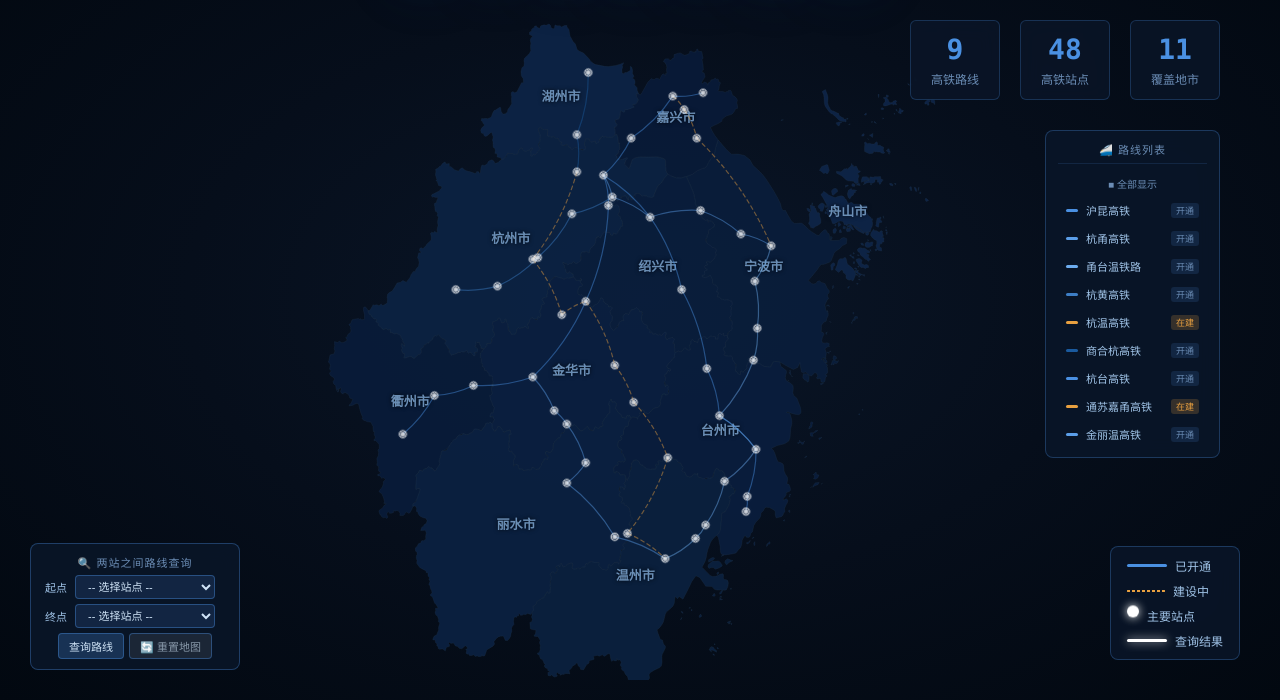
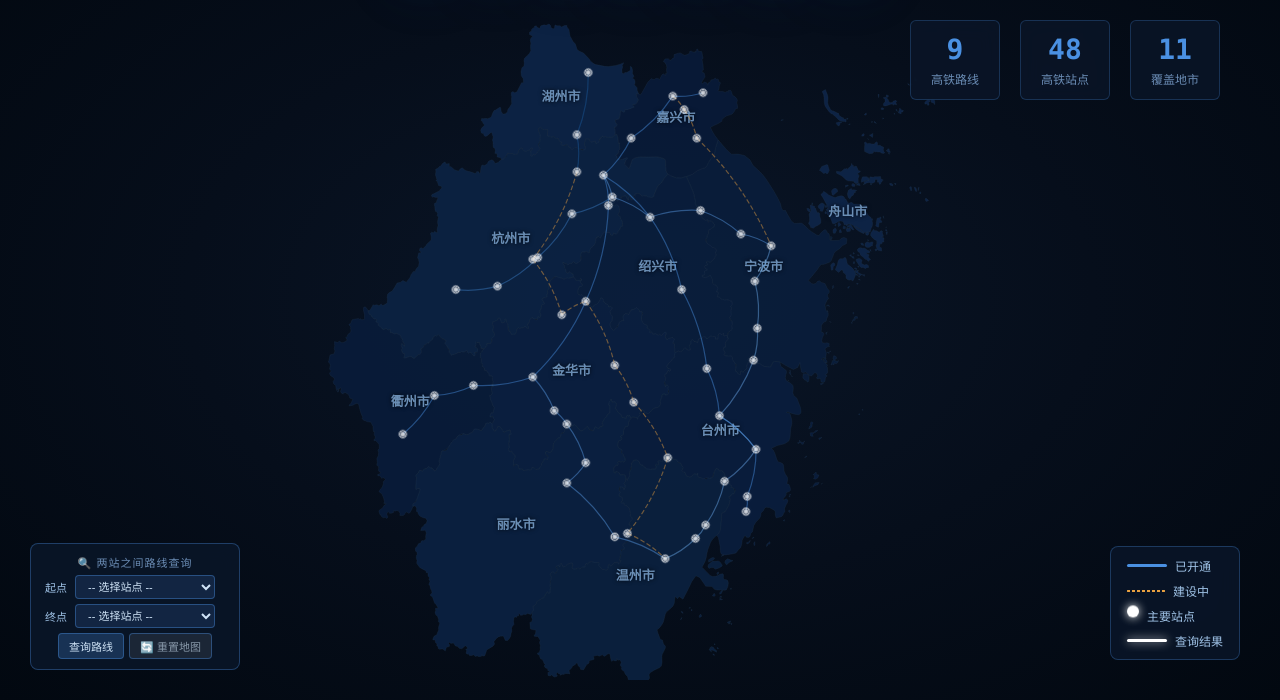
Before and after one commit to quninger/zhejiang-railway, a plain HTML site: page index.html in a window 1280 px wide. Shown: the part 100-800 px from the top of the page. Drawn offline with Linux system fonts and the light colour scheme.

Commit message:
移除路线列表悬窗

```diff
--- a/index.html
+++ b/index.html
@@ -67,41 +67,6 @@
   .info-card .value { font-size:28px;font-weight:700;color:#4a90e2;font-family:'DIN','Consolas',monospace; }
   .info-card .label { font-size:12px;color:#6b8db5;margin-top:4px; }
 
-  /* ---- 右侧路线列表悬窗 ---- */
-  .route-list {
-    position:absolute;top:130px;right:60px;width:175px;max-height:380px;
-    display:flex;flex-direction:column;gap:2px;
-    padding:10px 12px;background:rgba(10,22,40,0.88);
-    border:1px solid rgba(74,144,226,0.3);border-radius:8px;
-    z-index:10;backdrop-filter:blur(10px);overflow-y:auto;
-  }
-  .route-list::-webkit-scrollbar { width:4px; }
-  .route-list::-webkit-scrollbar-thumb { background:rgba(74,144,226,0.3);border-radius:2px; }
-  .route-list .list-title {
-    font-size:11px;color:#6b8db5;text-align:center;padding-bottom:6px;
-    border-bottom:1px solid rgba(74,144,226,0.15);margin-bottom:4px;letter-spacing:1px;
-  }
-  .route-item {
-    display:flex;align-items:center;gap:8px;padding:5px 8px;
-    border-radius:4px;cursor:pointer;transition:all 0.15s;
-    font-size:11px;color:#a0c4e8;
-  }
-  .route-item:hover { background:rgba(74,144,226,0.15); }
-  .route-item.active { background:rgba(74,144,226,0.2);color:#fff; }
-  .route-item .dot {
-    width:12px;height:3px;border-radius:2px;flex-shrink:0;
-  }
-  .route-item .tag {
-    margin-left:auto;font-size:9px;padding:1px 5px;border-radius:3px;
-    background:rgba(74,144,226,0.15);color:#6b8db5;
-  }
-  .route-item .tag.building { background:rgba(232,160,64,0.2);color:#e8a040; }
-  .route-list .btn-all {
-    text-align:center;font-size:10px;color:#6b8db5;padding:4px 0;
-    cursor:pointer;border-radius:4px;margin-top:2px;
-  }
-  .route-list .btn-all:hover { color:#a0c4e8;background:rgba(74,144,226,0.1); }
-
   /* ---- 左下角路线查询面板 ---- */
   .route-panel {
     position:absolute;bottom:30px;left:30px;display:flex;flex-direction:column;gap:5px;
@@ -168,12 +133,6 @@
     <div class="info-card"><div class="value" id="routeCount">9</div><div class="label">高铁路线</div></div>
     <div class="info-card"><div class="value" id="stationCount">0</div><div class="label">高铁站点</div></div>
     <div class="info-card"><div class="value" id="cityCount">11</div><div class="label">覆盖地市</div></div>
-  </div>
-
-  <!-- 右侧路线列表悬窗 -->
-  <div class="route-list" id="routeList">
-    <div class="list-title">🚄 路线列表</div>
-    <div class="btn-all" id="btnAllRoutes">■ 全部显示</div>
   </div>
 
   <!-- 路线查询面板 -->
@@ -258,47 +217,7 @@
     return null;
   }
 
-  // ============ 构建路线列表悬窗 ============
-  const routeList=document.getElementById('routeList');
-  routes.forEach((r,i)=>{
-    const div=document.createElement('div');
-    div.className='route-item';
-    div.dataset.idx=i;
-    const isB=r.status==='building';
-    div.innerHTML='<span class="dot" style="background:'+(isB?'#e8a040':colors[i%colors.length])+'"></span>'+
-      r.name+(isB?'<span class="tag building">在建</span>':'<span class="tag">开通</span>');
-    routeList.appendChild(div);
-  });
-
-  let activeIdx=-1;
   let chart;
-
-  function highlightRoute(idx){
-    // dim all, brighten selected
-    const updates=[];
-    routes.forEach((r,i)=>{
-      const sid='route_'+i;
-      updates.push({id:sid,lineStyle:{opacity:i===idx?1:0.08,width:i===idx?2.5:0.8}});
-    });
-    if(chart)chart.setOption({series:updates});
-
-    // toggle active class
-    document.querySelectorAll('.route-item').forEach(el=>el.classList.remove('active'));
-    if(idx>=0)document.querySelector('.route-item[data-idx="'+idx+'"]').classList.add('active');
-    activeIdx=idx;
-  }
-
-  routeList.addEventListener('click',e=>{
-    const item=e.target.closest('.route-item');
-    if(!item)return;
-    const idx=parseInt(item.dataset.idx);
-    if(activeIdx===idx){highlightRoute(-1);} // 取消
-    else{highlightRoute(idx);}
-  });
-
-  document.getElementById('btnAllRoutes').addEventListener('click',()=>highlightRoute(-1));
-
-  // ============ 加载地图 ============
   Promise.all([
     fetch('data/china.json').then(r=>r.json()),
     fetch('data/zhejiang.json').then(r=>r.json())
@@ -403,7 +322,6 @@
     sf.value='';st.value='';
     chart.setOption({series:[{id:'highlightRoute',data:[]}]});
     document.getElementById('pathInfo').className='path-info';
-    highlightRoute(-1);
     chart.dispatchAction({type:'restore'});
     chart.setOption({geo:{center:[120.5,29.3],zoom:1.25}});
   });
```
